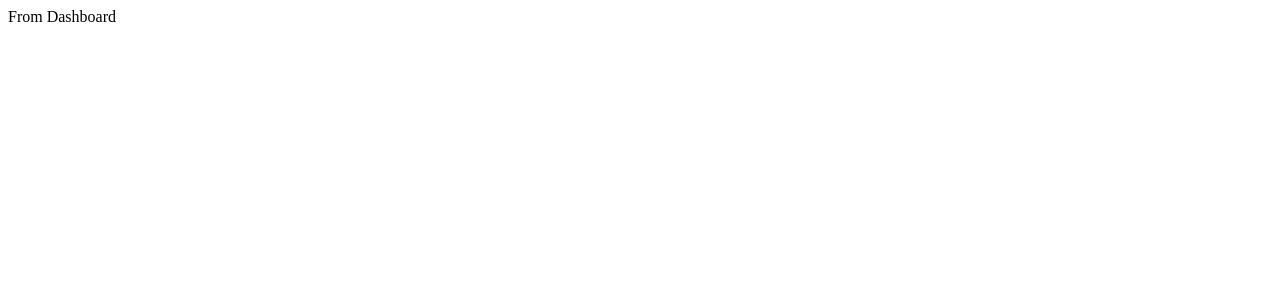
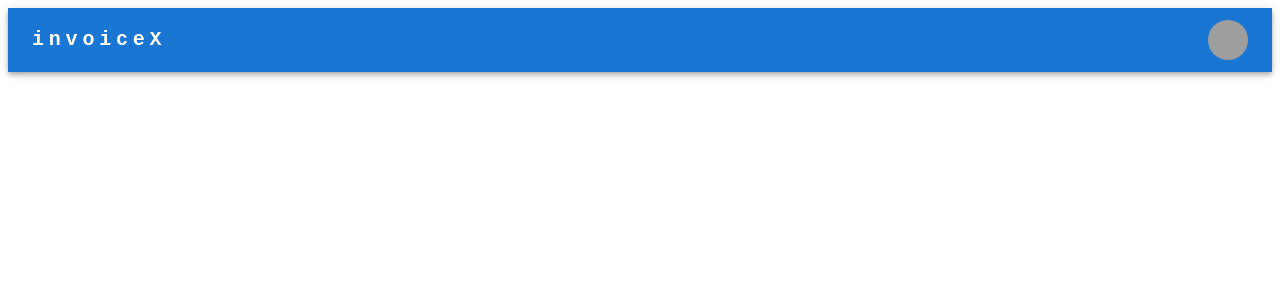
Before and after one commit to SAKILsCode/invoiceX, a React (Vite) app: page /dashboard in a window 1280 px wide. Shown: the top 300 px of the page. Built offline with nearby package versions, Linux system fonts and the light colour scheme; grey boxes are pictures that could not be loaded.

Commit message:
:heavy_plus_sign:[header-added]

```diff
--- a/package.json
+++ b/package.json
@@ -9,6 +9,10 @@
     "preview": "vite preview"
   },
   "dependencies": {
+    "@emotion/react": "^11.10.6",
+    "@emotion/styled": "^11.10.6",
+    "@mui/icons-material": "^5.11.11",
+    "@mui/material": "^5.11.12",
     "@reduxjs/toolkit": "^1.9.3",
     "@tabler/icons": "^2.8.0",
     "axios": "^1.3.4",
--- a/src/App.jsx
+++ b/src/App.jsx
@@ -1,24 +1,13 @@
+import Dashboard from './pages/Dashboard';
 import { useState } from 'react';
-import { BrowserRouter as Router, Routes, Route } from "react-router-dom";
-import { store } from '@/store/store';
-import { Provider } from 'react-redux';
-import { routes } from '@/routes';
+
+
 
 const App = () => {
-  const [isLogin, setIsLogin] = useState(false);
+
   return (
     <>
-      <Provider store={store}>
-        <Router>
-          <Routes>
-            {
-              routes?.map((route, index) => {
-                return <Route key={index} path={route.path} element={<route.component />} />
-              })
-            }
-          </Routes>
-        </Router>
-      </Provider>
+    <Dashboard></Dashboard>
     </>
   )
 };
--- a/src/pages/Dashboard/index.jsx
+++ b/src/pages/Dashboard/index.jsx
@@ -1,6 +1,93 @@
-const Dashboard = () => {
+import * as React from 'react';
+import AppBar from '@mui/material/AppBar';
+import Box from '@mui/material/Box';
+import Toolbar from '@mui/material/Toolbar';
+import IconButton from '@mui/material/IconButton';
+import Typography from '@mui/material/Typography';
+import Menu from '@mui/material/Menu';
+import MenuIcon from '@mui/icons-material/Menu';
+import Container from '@mui/material/Container';
+import Avatar from '@mui/material/Avatar';
+import Button from '@mui/material/Button';
+import Tooltip from '@mui/material/Tooltip';
+import MenuItem from '@mui/material/MenuItem';
+import AdbIcon from '@mui/icons-material/Adb';
+
+const pages = ['Products', 'Pricing', 'Blog'];
+const settings = ['Profile', 'Account', 'Dashboard', 'Logout'];
+
+function ResponsiveAppBar() {
+  const [anchorElNav, setAnchorElNav] = React.useState(null);
+  const [anchorElUser, setAnchorElUser] = React.useState(null);
+
+  const handleOpenNavMenu = (event) => {
+    setAnchorElNav(event.currentTarget);
+  };
+  const handleOpenUserMenu = (event) => {
+    setAnchorElUser(event.currentTarget);
+  };
+
+  const handleCloseNavMenu = () => {
+    setAnchorElNav(null);
+  };
+
+  const handleCloseUserMenu = () => {
+    setAnchorElUser(null);
+  };
+
   return (
-    <div>From Dashboard</div>
-  )
+    <AppBar position="static">
+      <Container maxWidth="xl">
+        <Toolbar disableGutters style={{ display: 'flex', justifyContent: 'space-between' }}>
+          <Typography
+            variant="h6"
+            noWrap
+            component="a"
+            href="/"
+            sx={{
+              mr: 2,
+              display: { xs: 'none', md: 'flex' },
+              fontFamily: 'monospace',
+              fontWeight: 700,
+              letterSpacing: '.3rem',
+              color: 'inherit',
+              textDecoration: 'none',
+            }}
+          >
+            invoiceX
+          </Typography>
+          <Box sx={{ flexGrow: 0 }}>
+            <Tooltip title="Open settings">
+              <IconButton onClick={handleOpenUserMenu} sx={{ p: 0 }}>
+                <Avatar alt="Remy Sharp" src="/static/images/avatar/2.jpg" />
+              </IconButton>
+            </Tooltip>
+            <Menu
+              sx={{ mt: '45px' }}
+              id="menu-appbar"
+              anchorEl={anchorElUser}
+              anchorOrigin={{
+                vertical: 'top',
+                horizontal: 'right',
+              }}
+              keepMounted
+              transformOrigin={{
+                vertical: 'top',
+                horizontal: 'right',
+              }}
+              open={Boolean(anchorElUser)}
+              onClose={handleCloseUserMenu}
+            >
+              {settings.map((setting) => (
+                <MenuItem key={setting} onClick={handleCloseUserMenu}>
+                  <Typography textAlign="center">{setting}</Typography>
+                </MenuItem>
+              ))}
+            </Menu>
+          </Box>
+        </Toolbar>
+      </Container>
+    </AppBar>
+  );
 }
-export default Dashboard;
+export default ResponsiveAppBar;
```
Also changed, not shown: 1 other file (tests, documents, lock files or other folders).
